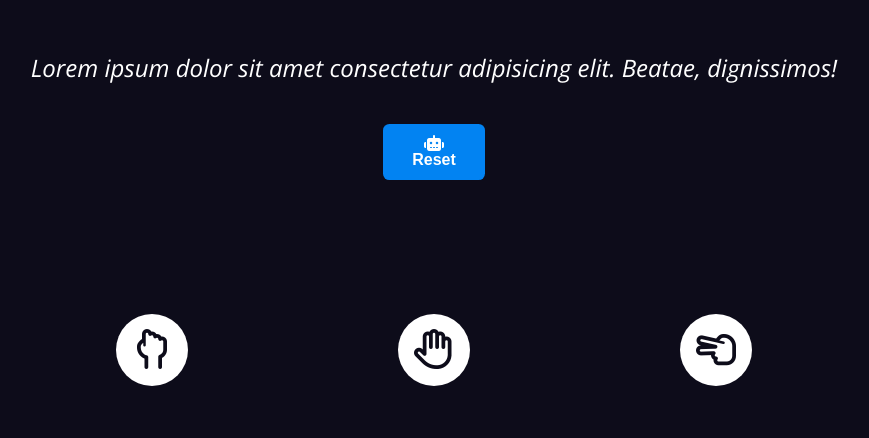
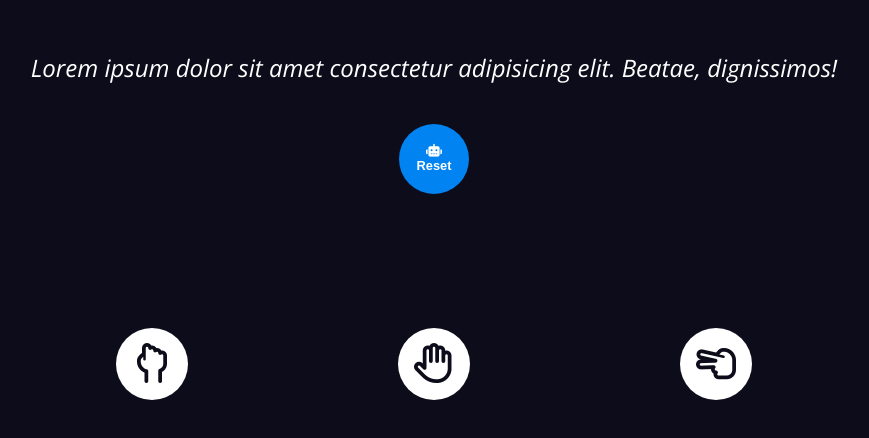
Before and after one commit to carlosfrontend/rock-paper-scissors, a plain HTML site: page index.html in a window 1280 px wide. Shown: the part 285-723 px from the top of the page, without its empty margins (206-1075 px from the left). Drawn offline with nearby package versions, Linux system fonts and the light colour scheme.

Commit message:
Fix: Repair some button styles

```diff
--- a/src/css/main.css
+++ b/src/css/main.css
@@ -136,12 +136,13 @@ div#game-messages {
 }
 
 button#reset {
-  font-size: 1rem;
+  font-size: .8rem;
   margin-top: 1.5rem;
   display: flex;
   flex-direction: column;
-  width: 19vw;
-  height: 7vh;
+  width: 60px;
+  height: 60px;
+  border-radius: 50%;
   align-self: center;
   align-items: center;
   justify-content: center;
@@ -152,7 +153,6 @@ button#reset {
   user-select: none;
   border: none;
   outline: none;
-  border-radius: 0.4rem;
 }
 
 #buttons-group {
@@ -214,6 +214,15 @@ a {
   -webkit-tap-highlight-color: rgba(0, 0, 0, 0);
 }
 
+
+
+
+
+
+
+
+
+
 @media (min-width: 1025px) {
   #button#reset {
     width: 10vw;
@@ -247,13 +256,14 @@ a {
     font-size: 3rem;
   }
 }
+
 @media (min-width:961px)  {
   button#reset {
     width: 8vw;
 }
  }
 
-@media (min-width: 641px) {
+ @media (min-width: 641px) {
   #message {
     display: flex;
     justify-content: center;
@@ -265,12 +275,13 @@ a {
 
 }
 
-@media (min-width: 481px) {
+@media (min-width: 483px) {
   #message {
     margin: 1rem 2rem;
   }
   button#reset {
-    height: 7vh;
+    width: 70px;
+    height: 70px;
   }
   #buttons-group {
     margin: 7rem;
```
